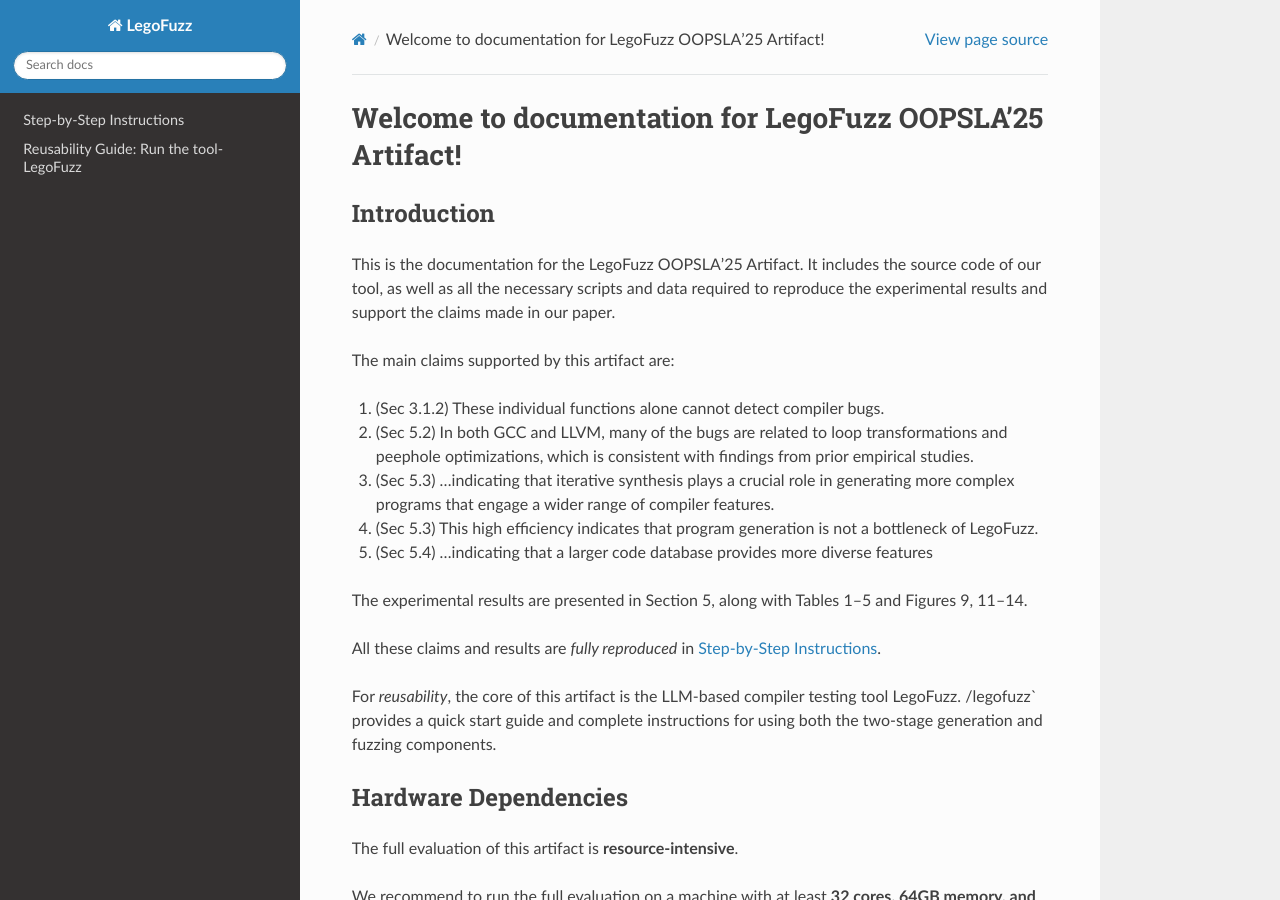
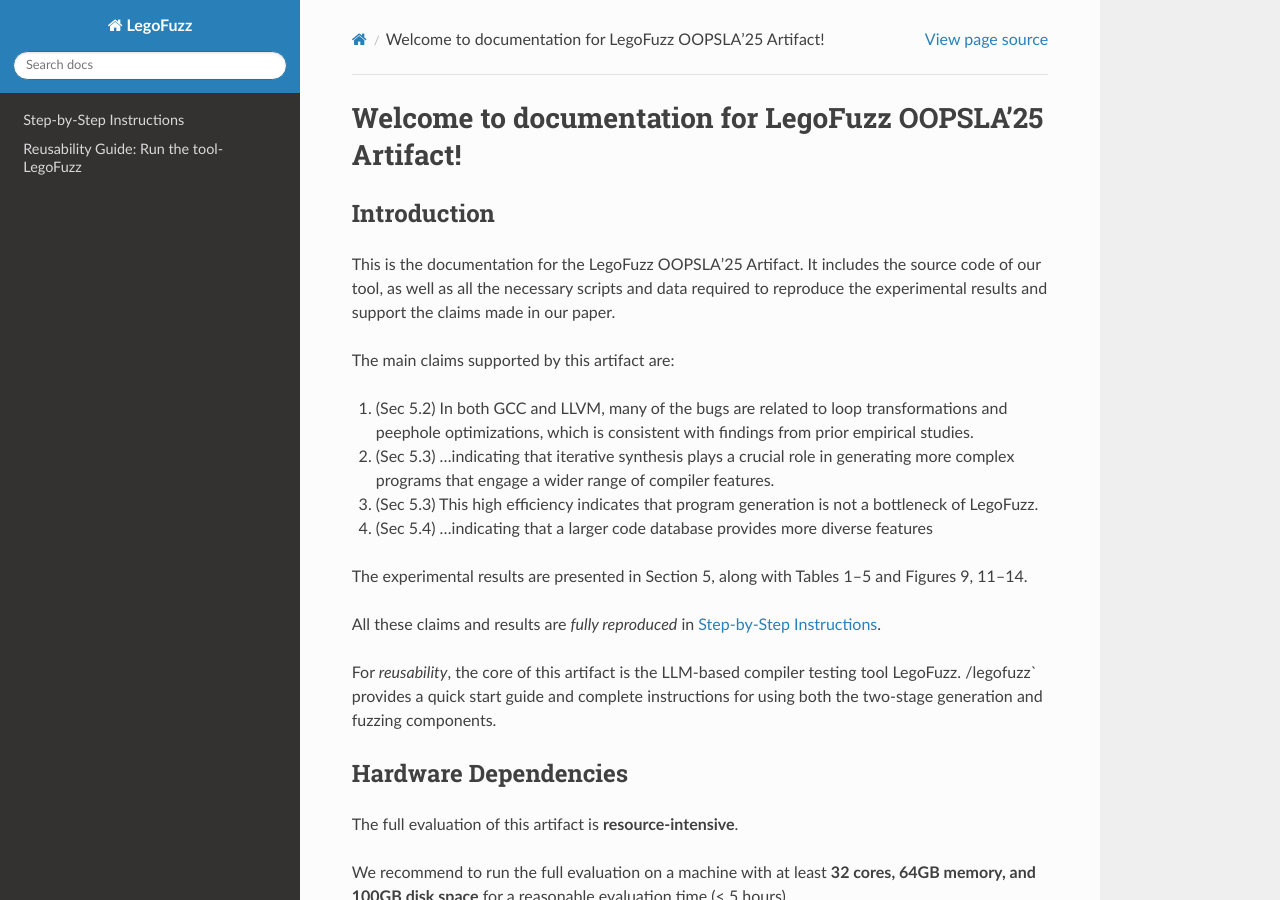
Before and after one commit to cardigan1008/LegoFuzz-tutorial, a Sphinx documentation site: the page built from docs/source/index.rst, in a window 1280 px wide and 900 px high. Built offline with Sphinx 7.4.7 and the Read the Docs theme 3.1.0, drawn with Linux system fonts in a browser that asks for light colours.

```diff
--- a/docs/source/evaluation.rst
+++ b/docs/source/evaluation.rst
@@ -137,6 +137,8 @@ You can reproduce these two tables by running:
 
 This script will extract the buggy commits of each bug from ``bug_stat.json`` and then check the affected components by querying the compiler repositories in ``"/compiler/repo/"``.
 
+You're expected to see Loop Transformations and Peephole Optimizations are among the top, **demonstrating Claim 1**.
+
 Code Coverage (Section 5.3, 5.4, 5.5 and 5.6)
 ------------
 
@@ -214,7 +216,8 @@ The result coverage json files will be saved into ``"/artifact/coverage/coverage
   $ ./generate_figure_cov.py
 
 The coverage data will be printed out and the figure ``"fig_line_cov.png"`` will be generated.
-You're expected to observe that **LegoFuzz achieves the highest coverage**.
+You're expected to observe that **LegoFuzz achieves the highest coverage**, **demonstrating Claim 2**.
+Also, you're expected to see the increase from Lego-1_4 to Lego-1_2,  **demonstrating Claim 4**.
 
 
 Iteration Number (Section 5.6)
--- a/docs/source/index.rst
+++ b/docs/source/index.rst
@@ -8,11 +8,10 @@ This is the documentation for the LegoFuzz OOPSLA'25 Artifact. It includes the s
 
 The main claims supported by this artifact are:
 
-1. (Sec 3.1.2) These individual functions alone cannot detect compiler bugs.
-2. (Sec 5.2) In both GCC and LLVM, many of the bugs are related to loop transformations and peephole optimizations, which is consistent with findings from prior empirical studies.
-3. (Sec 5.3) ...indicating that iterative synthesis plays a crucial role in generating more complex programs that engage a wider range of compiler features.
-4. (Sec 5.3) This high efficiency indicates that program generation is not a bottleneck of LegoFuzz.
-5. (Sec 5.4) ...indicating that a larger code database provides more diverse features
+1. (Sec 5.2) In both GCC and LLVM, many of the bugs are related to loop transformations and peephole optimizations, which is consistent with findings from prior empirical studies.
+2. (Sec 5.3) ...indicating that iterative synthesis plays a crucial role in generating more complex programs that engage a wider range of compiler features.
+3. (Sec 5.3) This high efficiency indicates that program generation is not a bottleneck of LegoFuzz.
+4. (Sec 5.4) ...indicating that a larger code database provides more diverse features
 
 The experimental results are presented in Section 5, along with Tables 1–5 and Figures 9, 11–14.
 
```
